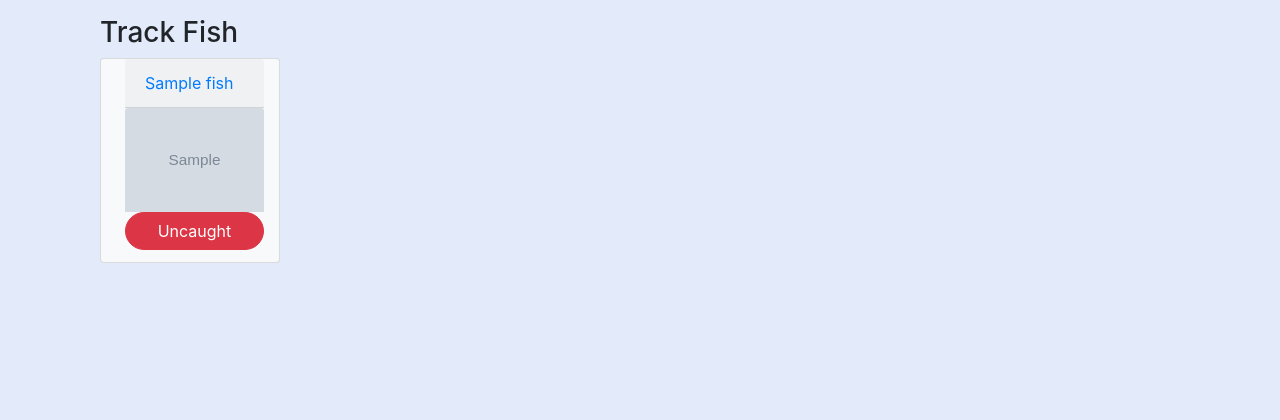
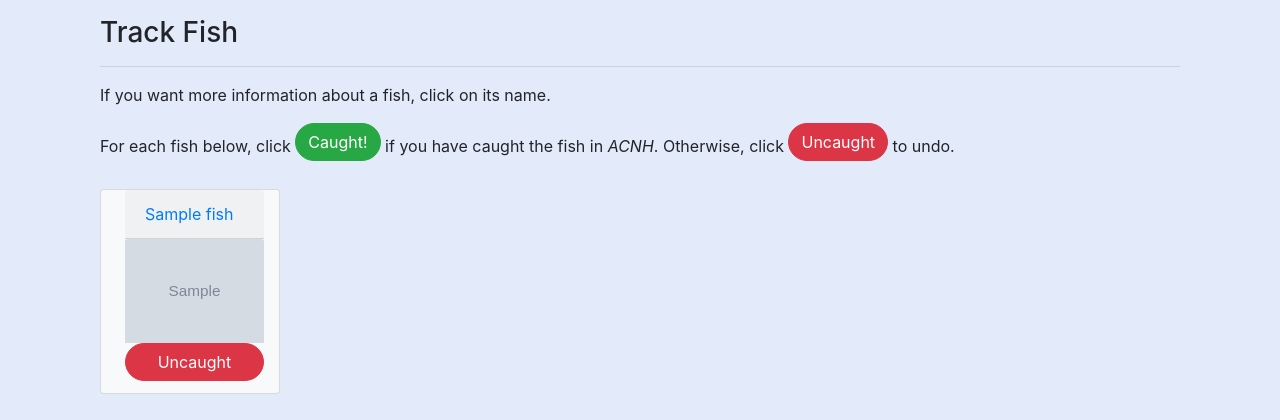
Before and after one commit to kristychu/SBcapstone1, a Flask app: template templates/users/index.html in a window 1280 px wide. Shown: the part 46-466 px from the top of the page. Run offline with Flask 2, Linux system fonts and the light colour scheme; the template is opened without the code that fills it: values that come from a table or form of the project are taken from there, others are empty; tables that the repository leaves empty hold one stand-in row (values such as "Sample post"); grey boxes marked "Sample" are stand-in pictures; some libraries are stand-ins or nearby versions.

Commit message:
add instructions

```diff
--- a/templates/users/index.html
+++ b/templates/users/index.html
@@ -2,6 +2,10 @@
 {% block content %}
     <div class="container">
         <h3>Track Fish</h3>
+        <hr>
+        <p>If you want more information about a fish, click on its name.</p>
+        <p>For each fish below, click <button class="btn btn-success">Caught!</button> if you have caught the fish in <em>ACNH</em>.
+            Otherwise, click <button class="btn btn-danger">Uncaught</button> to undo.</p>
                 <div class="container" id="fish-container">
                     <div id="fish-div">
                         <div class="row" id="fish-grid">
```
